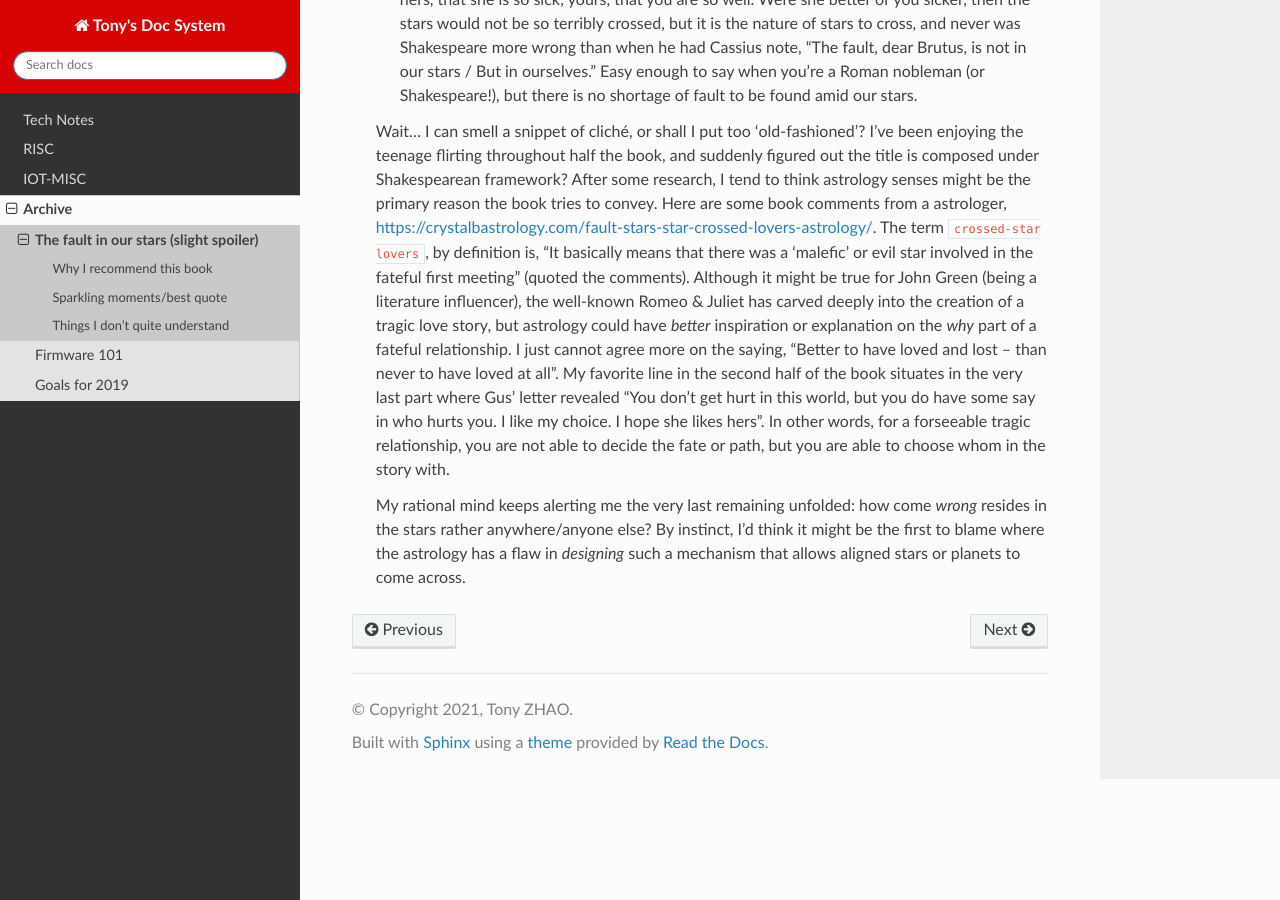
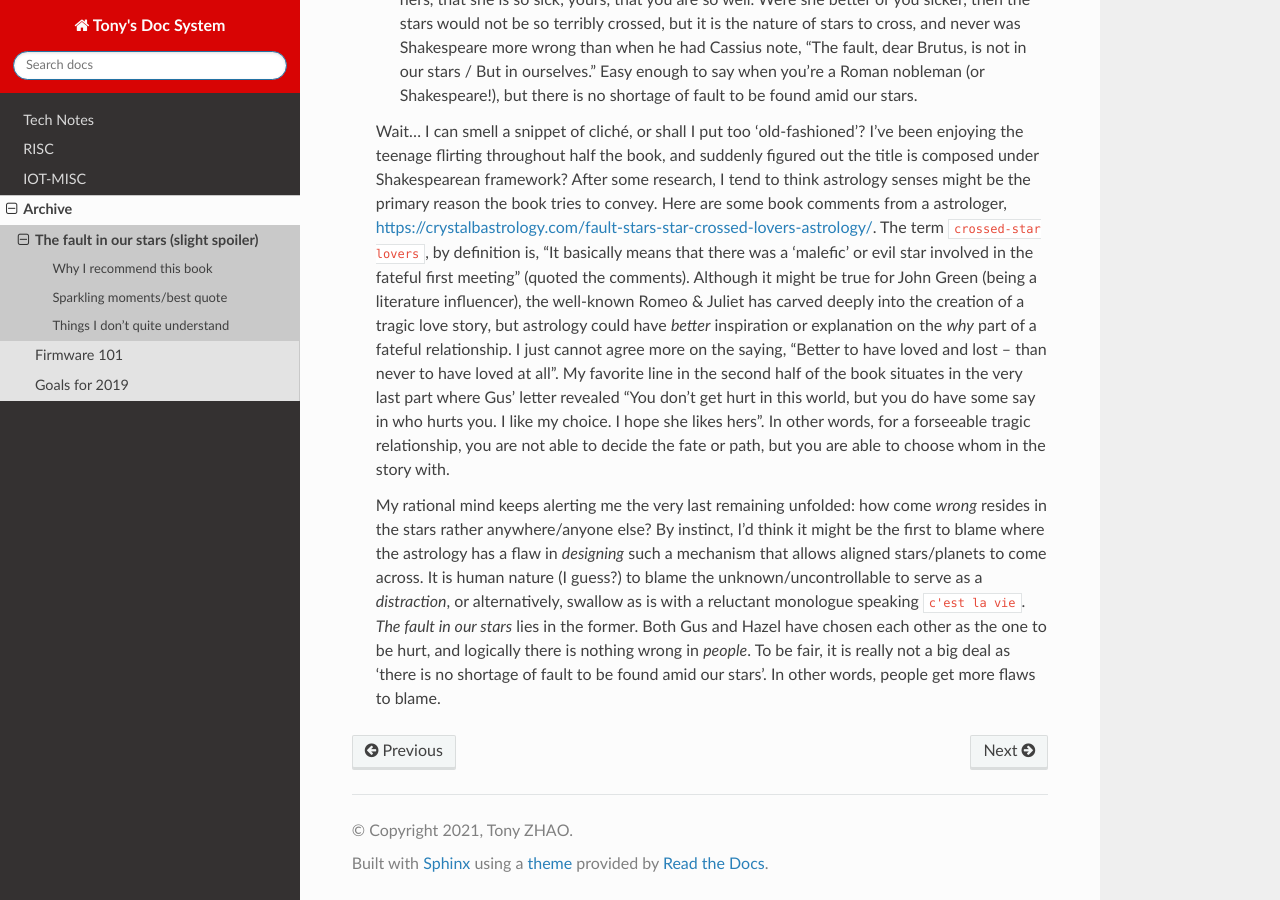
Before and after one commit to tonyzhaosz/sphinx_blog, a Sphinx documentation site: the page built from source/archive/the_fault_in_our_stars.md, in a window 1280 px wide and 900 px high, scrolled down 1997 px. Built offline with Sphinx 7.4.7 and the Read the Docs theme 2.0.0, drawn with Linux system fonts in a browser that asks for light colours.

Commit message:
Complete anwsering the question.

```diff
--- a/source/archive/the_fault_in_our_stars.md
+++ b/source/archive/the_fault_in_our_stars.md
@@ -43,4 +43,4 @@ If you are a reader full of sympathy, the book would help you pick up faded memo
 
     Wait... I can smell a snippet of cliché, or shall I put too 'old-fashioned'? I've been enjoying the teenage flirting throughout half the book, and suddenly figured out the title is composed under Shakespearean framework? After some research, I tend to think astrology senses might be the primary reason the book tries to convey. Here are some book comments from a astrologer, <https://crystalbastrology.com/fault-stars-star-crossed-lovers-astrology/>. The term `crossed-star lovers`, by definition is, "It basically means that there was a 'malefic' or evil star involved in the fateful first meeting" (quoted the comments). Although it might be true for John Green (being a literature influencer), the well-known Romeo & Juliet has carved deeply into the creation of a tragic love story, but astrology could have *better* inspiration or explanation on the *why* part of a fateful relationship. I just cannot agree more on the saying, "Better to have loved and lost – than never to have loved at all". My favorite line in the second half of the book situates in the very last part where Gus' letter revealed "You don't get hurt in this world, but you do have some say in who hurts you. I like my choice. I hope she likes hers". In other words, for a forseeable tragic relationship, you are not able to decide the fate or path, but you are able to choose whom in the story with.
 
-    My rational mind keeps alerting me the very last remaining unfolded: how come *wrong* resides in the stars rather anywhere/anyone else? By instinct, I'd think it might be the first to blame where the astrology has a flaw in *designing* such a mechanism that allows aligned stars or planets to come across.
+    My rational mind keeps alerting me the very last remaining unfolded: how come *wrong* resides in the stars rather anywhere/anyone else? By instinct, I'd think it might be the first to blame where the astrology has a flaw in *designing* such a mechanism that allows aligned stars/planets to come across. It is human nature (I guess?) to blame the unknown/uncontrollable to serve as a *distraction*, or alternatively, swallow as is with a reluctant monologue speaking `c'est la vie`. *The fault in our stars* lies in the former. Both Gus and Hazel have chosen each other as the one to be hurt, and logically there is nothing wrong in *people*. To be fair, it is really not a big deal as 'there is no shortage of fault to be found amid our stars'. In other words, people get more flaws to blame.
```
Also changed, not shown: 5 other files.
